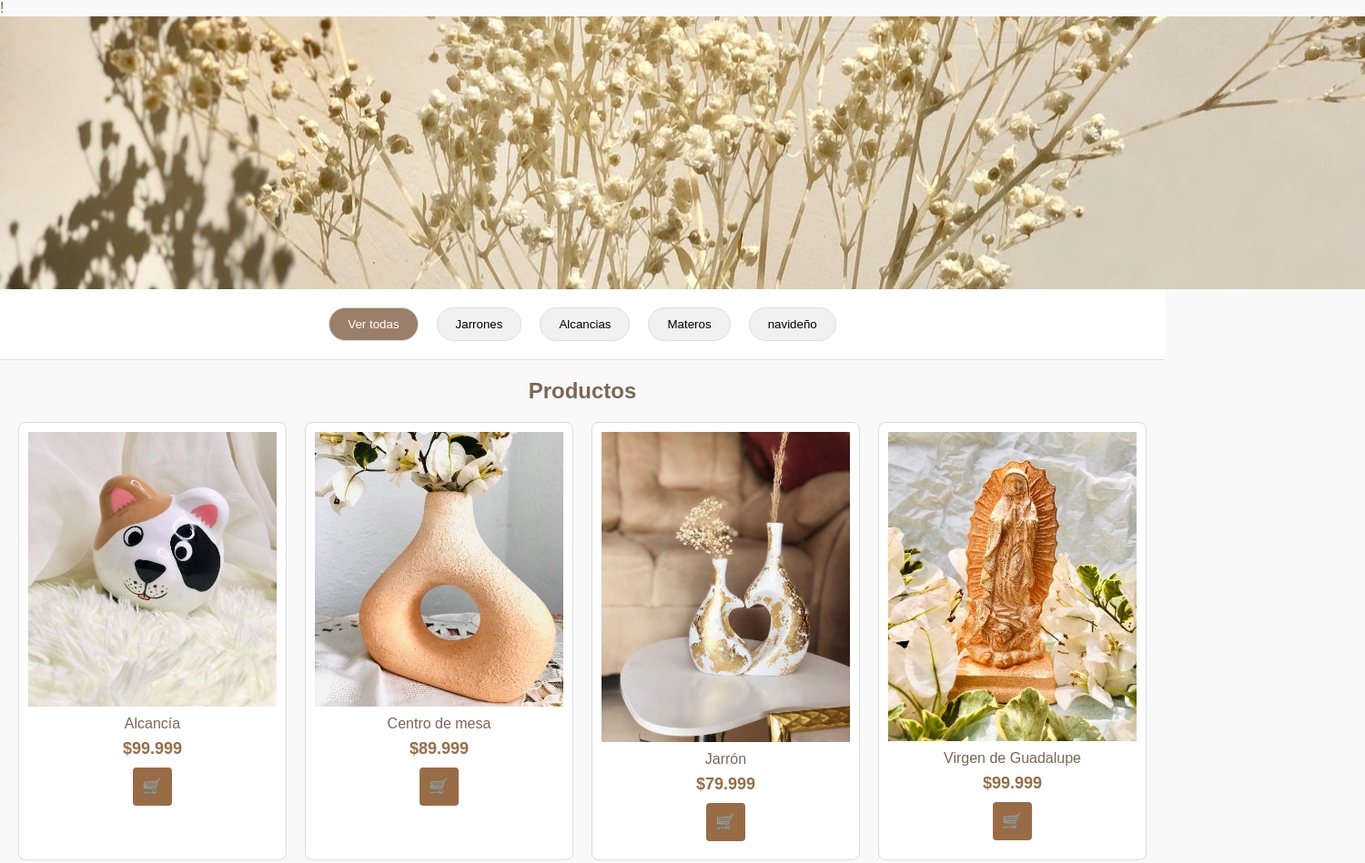
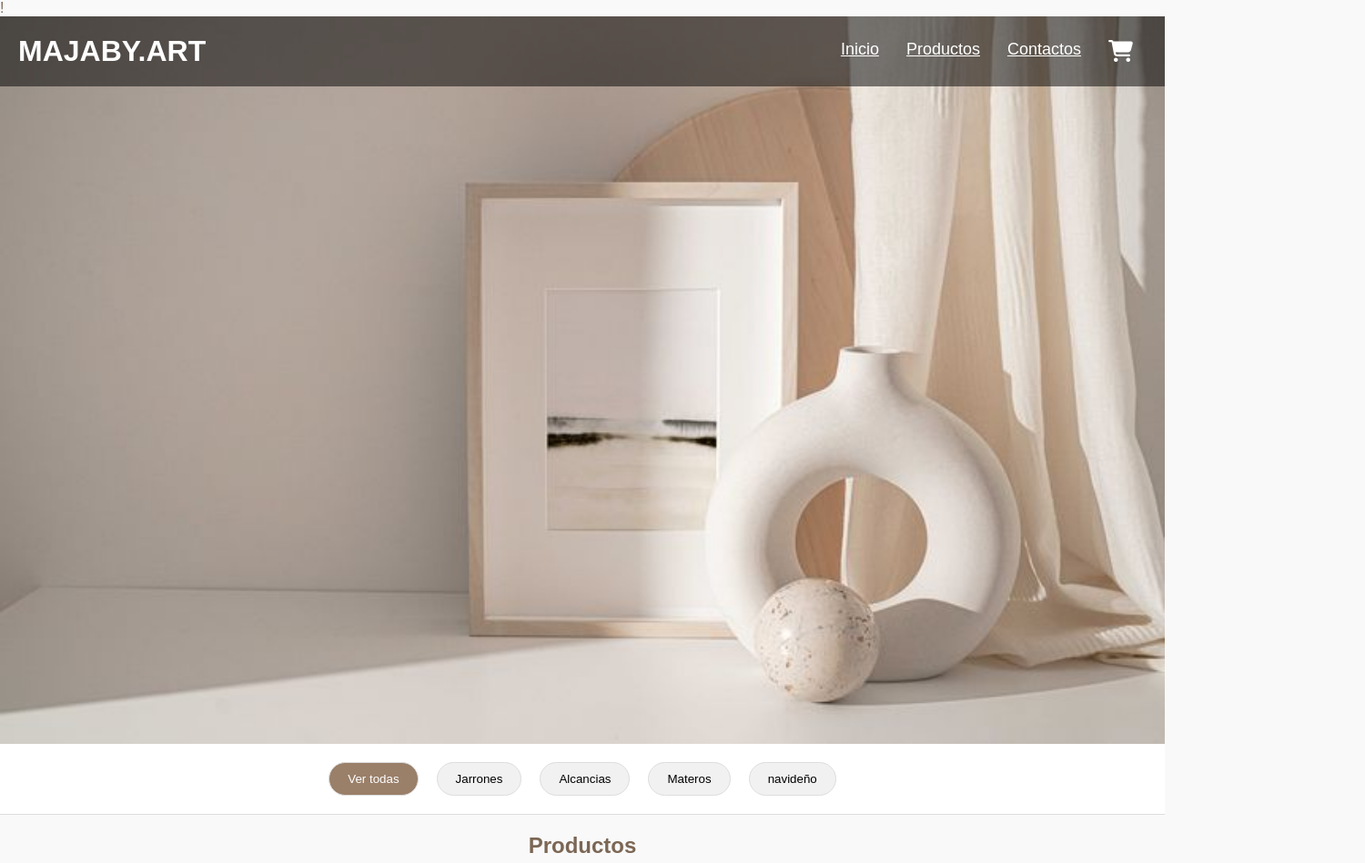
Before and after one commit to Agnavega/MAJABY.ART, a plain HTML site: page productos.html in a window 1280 px wide. Shown: the top 949 px of the page at 91% size, 1500 px wide, since content can reach past the window. Drawn offline with Linux system fonts and the light colour scheme; placeholder pictures from the web are drawn by us.

Commit message:
first version js

```diff
--- a/productos.html
+++ b/productos.html
@@ -6,13 +6,101 @@
     <meta name="viewport" content="width=device-width, initial-scale=1.0">
     <title>Productos</title>
     <link rel="stylesheet" href="css/style2.css">
+    <style>
+        .hero-section {
+            position: relative;
+            background-image: url('./img/portada\ inicio.jpeg');
+            background-size: cover;
+            background-position: center;
+            height: 100vh;
+            display: flex;
+            flex-direction: column;
+            justify-content: center;
+            align-items: center;
+            color: white;
+        }
+        .hero-content {
+            position: relative;
+            z-index: 2;
+            text-align: center;
+        }
+
+        .hero-content h1, .hero-content p {
+            text-shadow: 2px 2px 10px rgba(0, 0, 0, 0.7);
+        }
+
+
+        .navbar {
+            position: absolute;
+            top: 0;
+            width: 100%;
+            display: flex;
+            justify-content: space-between;
+            align-items: center;
+            padding: 20px;
+            background-color: rgba(0, 0, 0, 0.5); /* Fondo semitransparente */
+        }
+
+        .navbar .logo {
+            font-size: 32px;
+            font-weight: bold;
+            color: #fff;
+        }
+
+        .navbar ul {
+            list-style: none;
+            display: flex;
+        }
+
+        .navbar ul li {
+            margin: 0 15px;
+        }
+
+        .navbar ul li a {
+            color: #fff;
+            font-size: 18px;
+        }
+
+        .navbar ul li a:hover {
+            color: #9e7f66;
+        }
+
+        .cart-shopping{
+            font-size: 24px;
+            color: white;
+            position: relative;
+            z-index: 1;
+        }
+
+        .select{
+            width: 15px;
+            height: 15px;
+            background-color: red;
+            border-radius: 50%;
+            margin-top: -33px;
+            margin-left: 18px;
+            position: absolute;
+            z-index: 2;
+            display: none;
+        }
+    </style>
 </head>
 
 <body>
-    <header class="header">
-        <div class="header-image">
-            <img src="img/portada producto.jpg">
-        </div>
+    <header class="hero-section">
+
+        <nav class="navbar">
+            <div class="logo">MAJABY.ART</div>
+
+            <ul>
+                <li><a href="#Inicio">Inicio</a></li>
+                <li><a href="productos.html">Productos</a></li>
+                <li><a href="https://api.whatsapp.com/send?phone=573178814212&text=%F0%9F%92%AB">Contactos</a></li>
+                <li><i class="fa-solid fa-cart-shopping cart-shopping"></i>
+                <div class="select"></div>
+            </li>
+            </ul>
+        </nav>
     </header>
 
     <!-- Sección de Categorías -->
@@ -146,7 +234,6 @@
 
         </div>
     </section>
-<script src="f.js"></script>
 <footer>
     <div class="footer-content">
         <p>© 2024 Agna vega, Sandrid Nogoa. Todos los derechos reservados.</p>
@@ -155,8 +242,7 @@
         </ul>
     </div>
 </footer>
-
-
 </body>
-
+<script src="https://kit.fontawesome.com/cc651b5ac7.js" crossorigin="anonymous"></script>
+<script src="f.js"></script>
 </html>
```
